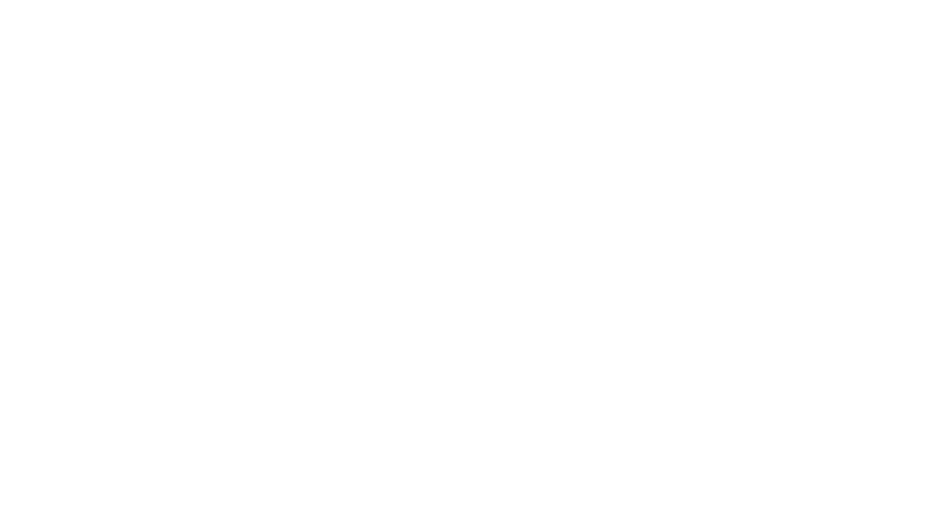
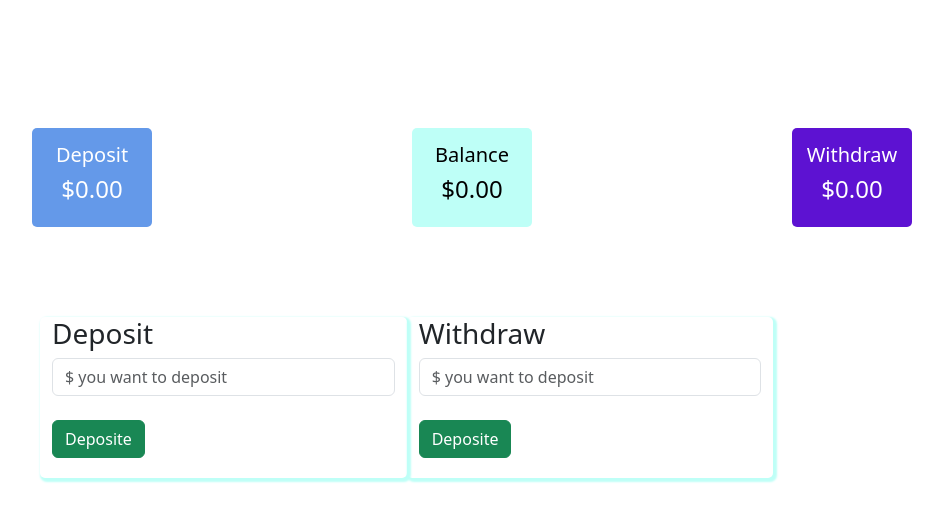
Before and after one commit to Ousmanediallo2026/Bank-web-application, a plain HTML site: page index.html in a window 1280 px wide. Shown: the whole page, without its empty margins (50-993 px from the left). Drawn offline with nearby package versions, Linux system fonts and the light colour scheme.

Commit message:
News Changes

```diff
--- a/index.html
+++ b/index.html
@@ -27,10 +27,40 @@
         <div id="transaction-area">
             <div class="row">
                 <div class="col-md-4">
+                    <div class="deposit">
+                        <h5>Deposit</h5>
+                        <h4>$0.00</h4>
+                    </div>
+                </div>
+                <div class="col-md-4">
+                    <div class="balance">
+                        <h5>Balance</h5>
+                        <h4>$0.00</h4>
+
+                    </div>
+                </div>
+                <div class="col-md-4">
+                    <div class="withdraw">
+                        <h5>Withdraw</h5>
+                        <h4>$0.00</h4>
+
+                    </div>
+                </div>
+            </div>
+            <div class="row second-row">
+                <div class="col-md-4 depo-1">
+                    <h3>Deposit</h3>
+                    <input type="number" id="number" name="number" class="form-control" placeholder="$ you want to deposit">
+                    <br>
+                    <button type="button" class="btn btn-success btn-1">Deposite</button>
+                </div>
+                <div class="col-md-4 depo-2">
+                    <h3>Withdraw</h3>
+                    <input type="number" id="number" name="number" class="form-control" placeholder="$ you want to deposit">
+                    <br>
+                    <button type="button" class="btn btn-success btn-1">Deposite</button>
 
                 </div>
-                <div class="col-md-4"></div>
-                <div class="col-md-4"></div>
             </div>
 
         </div>
--- a/style/style.css
+++ b/style/style.css
@@ -23,3 +23,50 @@ h1 {
 #login-area {
    display: none;
 }
+
+/* Transaction Area */
+
+.deposit {
+    background-color: #6499E9;
+    padding: 15px 10px;
+
+    width: 120px;
+    text-align: center;
+    border-radius: 5px;
+    color: white;
+}
+.balance {
+    background-color:#BEFFF7;
+    padding: 15px 10px;
+    width: 120px;
+    text-align: center;
+    border-radius: 5px;
+    color: black;
+}
+
+.withdraw {
+    background-color:#5D12D2;
+    padding: 15px 10px;
+    width: 120px;
+    text-align: center;
+    border-radius: 5px;
+    color: white;
+}
+
+.second-row,  .repo{
+    padding: 20px;
+    margin-top: 70px !important;
+
+
+}
+.depo-2 {
+
+    box-shadow: 2px 2px 2px 2px #BEFFF7;
+    border-radius: 5px;
+}
+.depo-1 {
+    box-shadow: 2px 2px 2px 2px #BEFFF7;border-radius: 5px;
+}
+.btn-1  {
+   margin-bottom: 20px !important;
+}
```
